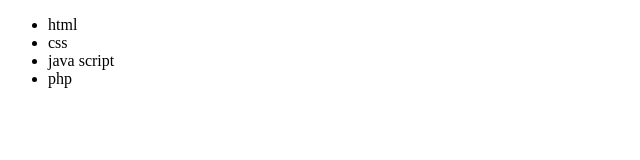
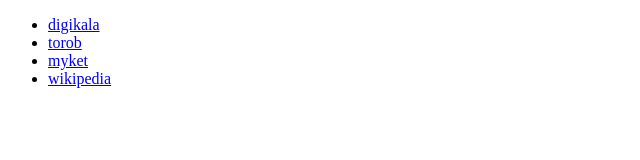
Before and after one commit to aliSoltani-prog/python-development, a plain HTML site: page HTML CSS/week 1/list.html in a window 1280 px wide. Shown: the whole page, without its empty margins (0-640 px from the left). Drawn offline with Linux system fonts and the light colour scheme.

Commit message:
adding a tag into my html code

```diff
--- a/HTML CSS/week 1/list.html
+++ b/HTML CSS/week 1/list.html
@@ -7,10 +7,10 @@
 </head>
 <body>
     <ul>
-        <li>html</li>
-        <li>css</li>
-        <li>java script</li>
-        <li>php</li>
+        <li><a href="https://www.digikala.com/" target="_blank">digikala</a></li>
+        <li><a href="https://torob.com/" target="_blank">torob</a></li>
+        <li><a href="https://myket.ir" target="_blank">myket</a></li>
+        <li><a href="https://fa.wikipedia.org" target="_blank">wikipedia</a></li>
     </ul>
 </body>
 </html>
```
